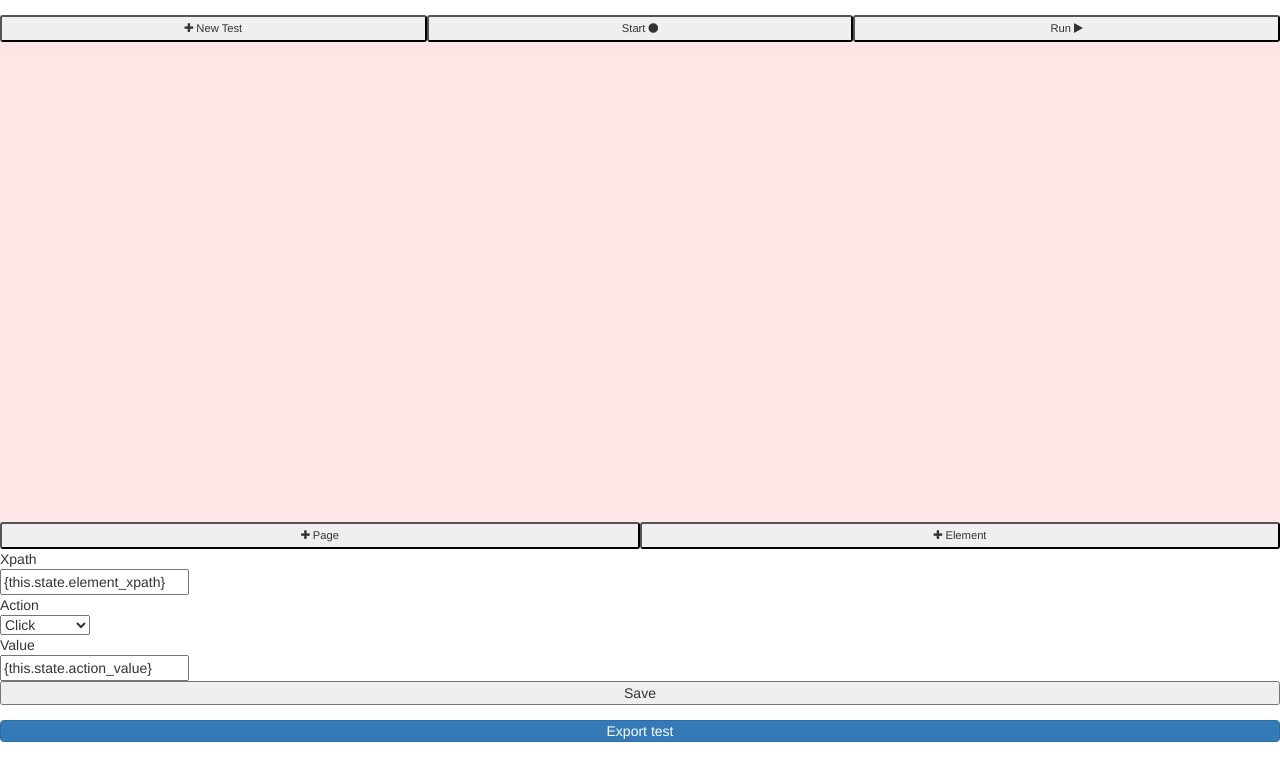
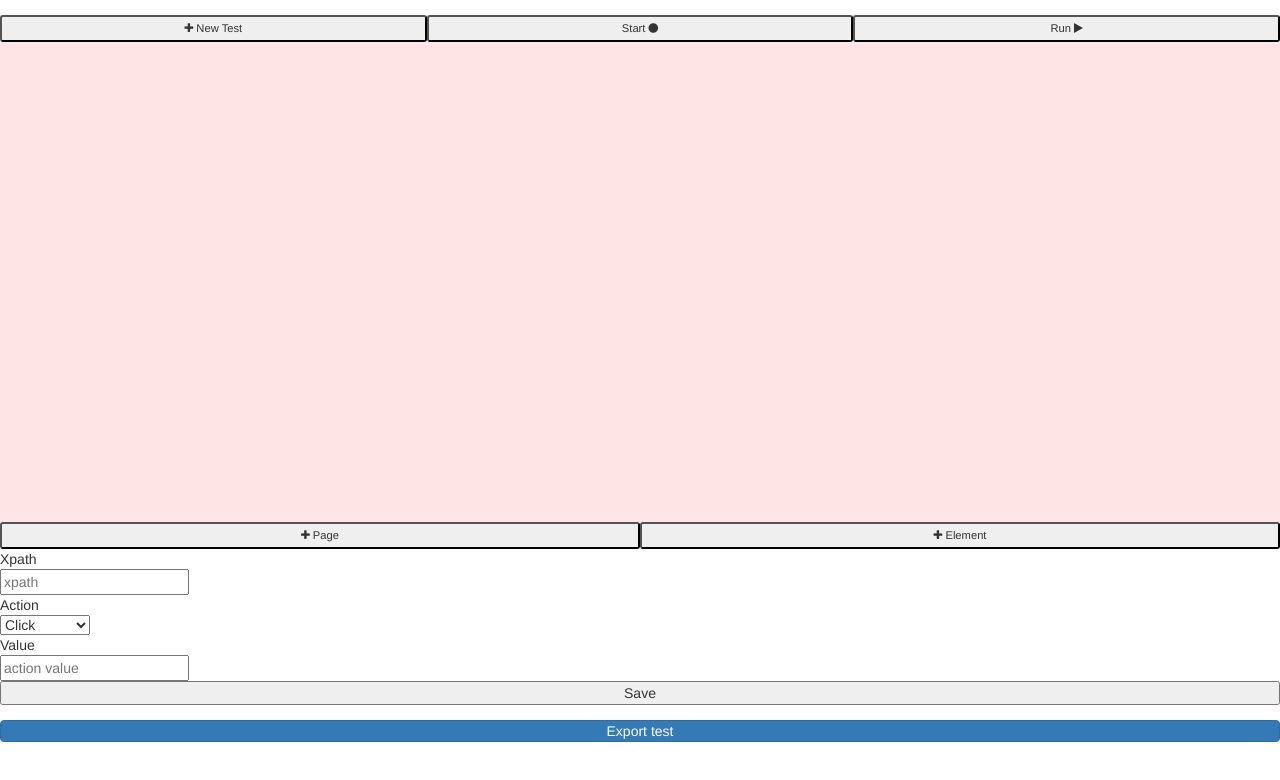
Before and after one commit to deepthought42/QanairyIDE, a browser extension: page recorder.html in a window 1280 px wide. Drawn offline with Linux system fonts and the light colour scheme.

Commit message:
removed value statements from form input fields

```diff
--- a/recorder.html
+++ b/recorder.html
@@ -47,7 +47,7 @@
             Xpath
           </div>
           <div>
-            <input id="pageElementXpath" type="text" value={this.state.element_xpath} placeholder="xpath" />
+            <input id="pageElementXpath" type="text" placeholder="xpath" />
           </div>
         </div>
         <div class="col-xs-12">
@@ -63,7 +63,7 @@
             Value
           </div>
           <div>
-            <input id="actionValue" type="text" value={this.state.action_value} placeholder="value" />
+            <input id="actionValue" type="text" placeholder="action value" />
           </div>
         </div>
         <button id="savePageElement" class="col-xs-12"> Save </button>
```
